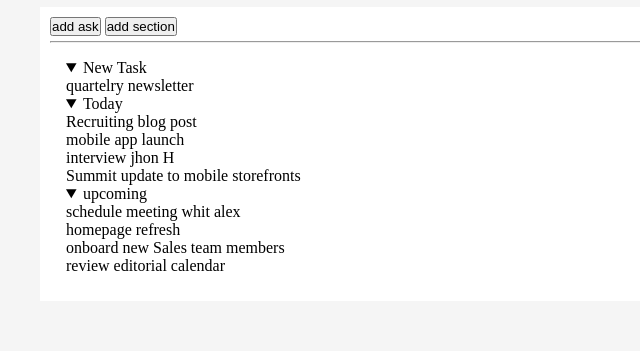
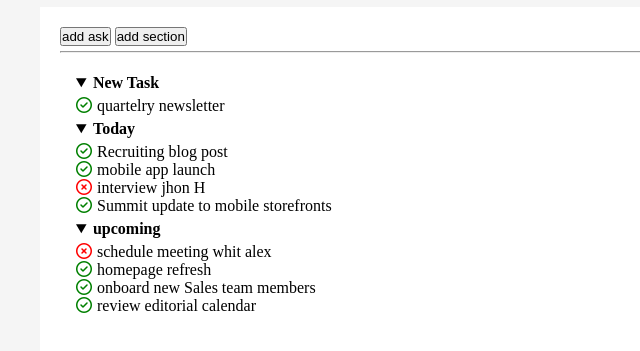
Before and after one commit to FrancescoCellitti/html-css-toboolist, a plain HTML site: page index.html in a window 1280 px wide. Shown: the part 53-404 px from the top of the page, without its empty margins (0-640 px from the left). Drawn offline with Linux system fonts and the light colour scheme.

Commit message:
icons added

```diff
--- a/index.html
+++ b/index.html
@@ -5,6 +5,7 @@
     <meta name="viewport" content="width=device-width, initial-scale=1.0">
     <title>Toboolist</title>
     <link rel="stylesheet" href="style.css">
+    <link rel="stylesheet" href="https://cdnjs.cloudflare.com/ajax/libs/font-awesome/6.5.0/css/all.min.css">
 </head>
 <body>
     <header class=" titolo">
@@ -13,34 +14,32 @@
         <hr>
     </header>
     <main>
-        <div id="container">
+        <div id="container" id="icons">
             <button>add ask</button>
             <button>add section</button>
             <hr>
             <ul>
                 <li>
                     <details open>
-                        <summary>New Task</summary>
-                        <li>
-                            quartelry newsletter
-                        </li>
+                        <summary><strong>New Task</strong></summary>
+                        <li><i class="fa-regular fa-circle-check"></i>quartelry newsletter</li>
                     </details>
                 </li>
                 <li>
                     <details open>
-                        <summary>Today</summary>
-                        <li>Recruiting blog post</li>
-                        <li>mobile app launch</li>
-                        <li>interview jhon H</li>
-                        <li>Summit update to mobile storefronts</li>
+                        <summary><strong>Today</strong></summary>
+                        <li><i class="fa-regular fa-circle-check"></i>Recruiting blog post</li>
+                        <li><i class="fa-regular fa-circle-check"></i>mobile app launch</li>
+                        <li><i class="fa-regular fa-circle-xmark"></i>interview jhon H</li>
+                        <li><i class="fa-regular fa-circle-check"></i>Summit update to mobile storefronts</li>
                     </details>
                     <li>
                         <details open>
-                            <summary>upcoming</summary>
-                            <li>schedule meeting whit alex</li>
-                            <li>homepage refresh</li>
-                            <li>onboard new Sales team members</li>
-                            <li>review editorial calendar</li>
+                            <summary><strong>upcoming</strong></summary>
+                            <li><i class="fa-regular fa-circle-xmark"></i>schedule meeting whit alex</li>
+                            <li><i class="fa-regular fa-circle-check"></i>homepage refresh</li>
+                            <li><i class="fa-regular fa-circle-check"></i>onboard new Sales team members</li>
+                            <li><i class="fa-regular fa-circle-check"></i>review editorial calendar</li>
                         </details>
                     </li>
                 </li>
--- a/style.css
+++ b/style.css
@@ -6,6 +6,11 @@
 header{
     background-color: white;
     margin-bottom: 10px;
+}
+#icons{
+    height: 20px;
+    width: 20px;
+    border-radius: 50%;
 }
 .titolo{
     display: flex;
@@ -19,7 +24,7 @@ header{
     margin: 0 auto;
     max-width: 1200px;
     height: 80%;
-    padding: 10px;
+    padding: 20px;
     background-color: white;
 }
 
@@ -35,3 +40,15 @@ hr{
 body{
     background-color:rgba(128, 128, 128, 0.078);
 }
+.fa-regular.fa-circle-xmark{
+    color: red;
+    margin-right: 5px;
+}
+.fa-regular.fa-circle-check{
+    color: green;
+    margin-right: 5px;
+}
+summary{
+    margin-bottom: 5px;
+    margin-top: 5px;
+}
```
